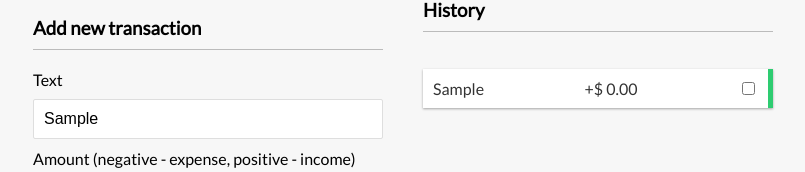
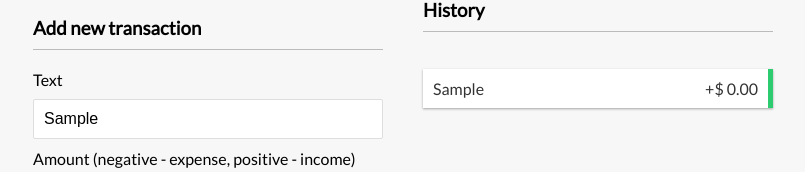
Before and after one commit to Ankit7139/Expense-Tracker, a React (Create React App) app: page / in a window 1280 px wide. Both pictures are taken after typing "Sample" into the empty fields and a click on the button "Add transaction". Shown: the part 322-494 px from the top of the page, without its empty margins (237-1042 px from the left). Built offline with nearby package versions, Linux system fonts and the light colour scheme.

Commit message:
removed-checkbox-from-transactions

```diff
--- a/src/components/Transaction.js
+++ b/src/components/Transaction.js
@@ -35,7 +35,6 @@ export const Transaction = ({ transaction }) => {
       >
         X
       </button>
-      <input type="checkbox"></input>
     </li>
   );
 };
```
